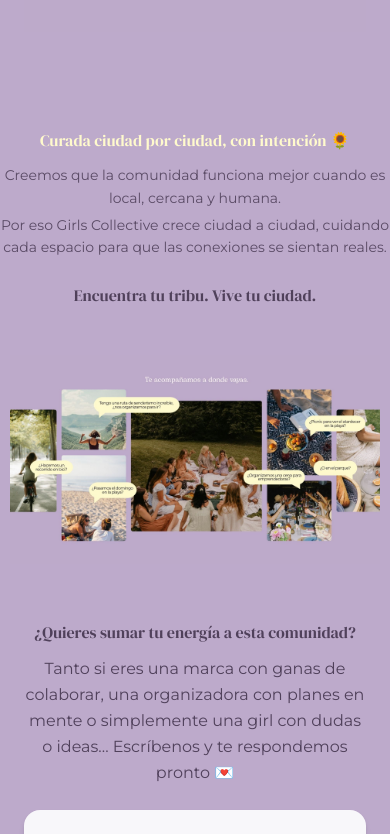
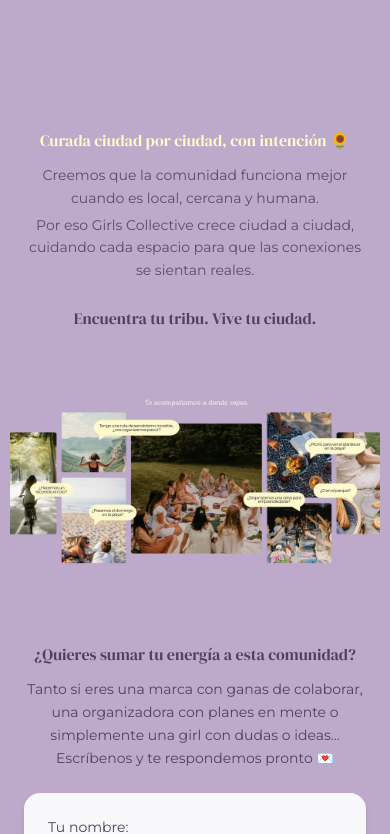
Before and after one commit to lousamper/girls-collective, a Next.js app: page / in a window 390 px wide. Shown: the part 2190-3024 px from the top of the page. Built offline with nearby package versions, Linux system fonts and the light colour scheme; no server answers.

Commit message:
home update

```diff
--- a/src/app/page.tsx
+++ b/src/app/page.tsx
@@ -289,7 +289,14 @@
       {/* ======================== */}
 {/* City-by-city philosophy */}
 {/* ======================== */}
-<div className="mt-10 md:mt-14 mb-12 md:mb-20 text-center max-w-2xl mx-auto">
+<h2 className="sr-only">
+  {t(
+    "home.seoClaim",
+    "Plataforma y comunidad local para mujeres, para hacer amigas y encontrar planes locales."
+  )}
+</h2>
+
+<div className="mt-10 md:mt-14 mb-12 md:mb-20 text-center max-w-2xl mx-auto px-6 md:px-0">
   <p className="font-dmserif text-base md:text-lg text-gcCTA mb-3">
     {t(
       "home.cityPhilosophy.title",
@@ -343,7 +350,7 @@
           <h2 className="font-dmserif text-1xl md:text-2xl mb-3">
             {t("home.contact.title", "¿Quieres sumar tu energía a esta comunidad?")}
           </h2>
-        <p className="text-base leading-relaxed">
+        <p className="text-sm md:text-base leading-relaxed">
             {t(
               "home.contact.text",
               "Tanto si eres una marca con ganas de colaborar, una organizadora con planes en mente o simplemente una girl con dudas o ideas... \nEscríbenos y te respondemos pronto 💌"
```
